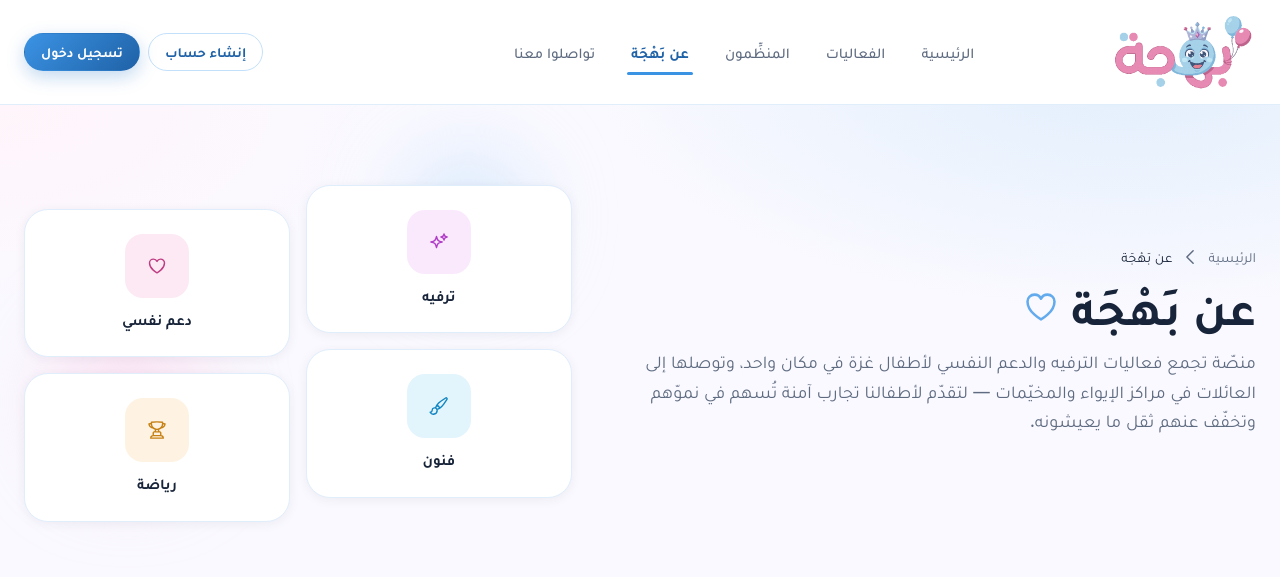
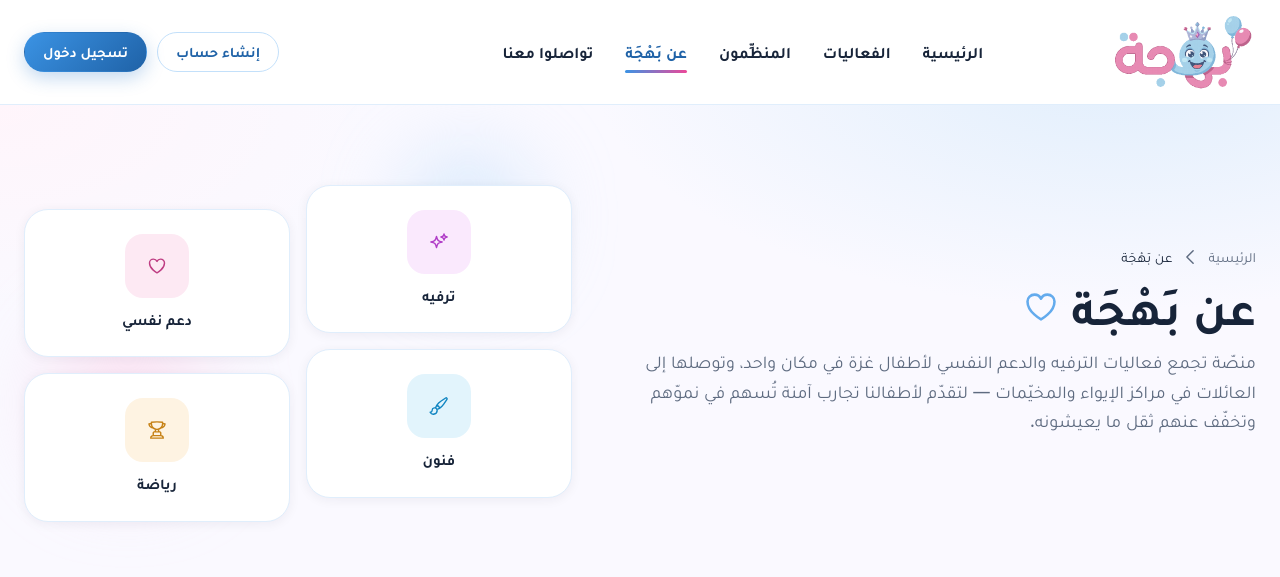
Before and after one commit to mahmoudabuaisha/BahjaDigitalPlatform, a Laravel app: page /about in a window 1280 px wide. Shown: the top 577 px of the page. Run offline with Laravel 12, Linux system fonts and the light colour scheme; data comes from the database, SQL or seed files in the repository; data that the repository does not hold is empty; style sheets or scripts are compiled from the project's sources; some libraries are stand-ins or nearby versions.

Commit message:
ترويسة وبطل أوضح: قائمة داكنة أكبر وهرمية أزرار وزر حساب مريح
- روابط القائمة العلوية حبوب داكنة (16px، وزن 600) بدل النص الباهت،
  والرابط النشط بخط سفلي متدرّج أزرق-وردي
- أرقام الإحصاءات أكبر وأغمق (brand-800 عريض جداً) وتسمياتها داكنة مقروءة
- هرمية أزرار البطل: «تصفّحوا الفعاليات» هو الفعل الأهم فصار btn-lg بارزاً،
  و«سجّلوا فريقكم» زر ثانوي وردي محدَّد لا ينافسه
- زر حساب المستخدم بحشوة مريحة وحدود وظل وصورة رمزية متدرّجة ليقرأ كزر واضح
- قائمة الهاتف بخط أغمق وأكبر

Co-Authored-By: Claude Fable 5 <noreply@anthropic.com>
Claude-Session: https://claude.ai/code/session_018LgyNkNn3B7kpx5rpE6gRf

```diff
--- a/resources/css/app.css
+++ b/resources/css/app.css
@@ -170,7 +170,23 @@
 
     .btn-ghost:hover { background: var(--color-brand-50); }
 
-    .btn-sm { min-height: 38px; padding: 6px 16px; font-size: 14px; }
+    .btn-sm { min-height: 40px; padding: 7px 18px; font-size: 14.5px; }
+
+    /* الزر البطل: للفعل الأهم الوحيد في الصفحة */
+    .btn-lg { min-height: 56px; padding: 14px 30px; font-size: 17px; }
+
+    /* زر ثانوي وردي: حضور لطيف لا ينافس الزر الأساسي */
+    .btn-outline-pink {
+        border-color: #f9a8d4;
+        color: #be185d;
+        background: #fff;
+    }
+
+    .btn-outline-pink:hover {
+        border-color: #ec4899;
+        background: #fdf2f8;
+    }
+
     .btn-block { width: 100%; }
 
     /* — بطاقات — */
@@ -356,31 +372,36 @@
     }
 
     /* — روابط التنقل — */
+    /* روابط القائمة: حبوب داكنة واضحة بدل النص الباهت الرفيع */
     .nav-link {
         position: relative;
-        padding: 8px 4px;
-        font-size: 15px;
-        font-weight: 500;
-        color: var(--color-ink-soft);
+        padding: 10px 14px;
+        font-size: 16px;
+        font-weight: 600;
+        color: var(--color-ink);
         text-decoration: none;
-        transition: color .2s;
+        border-radius: 12px;
+        transition: color .2s, background-color .2s;
     }
 
-    .nav-link:hover { color: var(--color-brand-700); }
+    .nav-link:hover {
+        color: var(--color-brand-700);
+        background: var(--color-brand-50);
+    }
 
     .nav-link[aria-current='page'] {
         color: var(--color-brand-700);
-        font-weight: 700;
+        font-weight: 800;
     }
 
     .nav-link[aria-current='page']::after {
         content: "";
         position: absolute;
-        inset-inline: 0;
-        bottom: -2px;
+        inset-inline: 14px;
+        bottom: 3px;
         height: 3px;
         border-radius: 999px;
-        background: var(--color-brand-500);
+        background: linear-gradient(90deg, var(--color-brand-500), #ec4899);
     }
 
     /* — صورة الغلاف حين لا توجد صورة مرفوعة — */
--- a/resources/views/layouts/app.blade.php
+++ b/resources/views/layouts/app.blade.php
@@ -45,7 +45,7 @@
                 @endif
             </a>
 
-            <nav class="mx-auto hidden items-center gap-7 lg:flex" aria-label="التنقل الرئيسي">
+            <nav class="mx-auto hidden items-center gap-1 lg:flex" aria-label="التنقل الرئيسي">
                 <a href="{{ route('home') }}" class="nav-link" @if(request()->routeIs('home')) aria-current="page" @endif>الرئيسية</a>
                 <a href="{{ route('events.index') }}" class="nav-link" @if(request()->routeIs('events.index')) aria-current="page" @endif>الفعاليات</a>
                 <a href="{{ route('organizers') }}" class="nav-link" @if(request()->routeIs('organizers')) aria-current="page" @endif>المنظِّمون</a>
@@ -53,7 +53,7 @@
                 <a href="{{ route('contact') }}" class="nav-link" @if(request()->routeIs('contact')) aria-current="page" @endif>تواصلوا معنا</a>
             </nav>
 
-            <div class="ms-auto hidden items-center gap-2 lg:flex">
+            <div class="ms-auto hidden items-center gap-2.5 lg:flex">
                 @guest
                     <a href="{{ route('register') }}" class="btn btn-outline btn-sm">إنشاء حساب</a>
                     <a href="{{ route('login') }}" class="btn btn-primary btn-sm">تسجيل دخول</a>
@@ -70,13 +70,14 @@
                     </a>
 
                     <div x-data="{ menu: false }" class="relative">
+                        {{-- زر الحساب: مساحة مريحة وحدود وظل ليقرأ كزر واضح لا كنص --}}
                         <button type="button" @click="menu = ! menu" :aria-expanded="menu ? 'true' : 'false'"
-                                class="btn btn-outline btn-sm">
-                            <span class="grid size-6 place-items-center rounded-full bg-brand-100 text-xs font-bold text-brand-700">
+                                class="flex min-h-[46px] items-center gap-2.5 rounded-full border-[1.5px] border-brand-200 bg-white py-1.5 pe-4 ps-2 text-[15px] font-bold text-ink shadow-sm transition hover:border-brand-400 hover:bg-brand-50">
+                            <span class="grid size-8 shrink-0 place-items-center rounded-full bg-gradient-to-br from-brand-500 to-brand-700 text-sm font-bold text-white">
                                 {{ mb_substr(auth()->user()->name, 0, 1) }}
                             </span>
                             {{ \Illuminate\Support\Str::limit(auth()->user()->name, 14) }}
-                            <x-ui.icon name="chevron-down" class="size-4"/>
+                            <x-ui.icon name="chevron-down" class="size-4 text-brand-500"/>
                         </button>
 
                         <div x-show="menu" x-cloak @click.outside="menu = false" x-transition.opacity
@@ -132,7 +133,7 @@
                 ] as $item)
                     <li>
                         <a href="{{ route($item['route']) }}"
-                           class="flex min-h-[48px] items-center rounded-xl px-3 no-underline {{ request()->routeIs($item['route']) ? 'bg-brand-50 font-bold text-brand-700' : 'text-ink-soft' }}">
+                           class="flex min-h-[48px] items-center rounded-xl px-3 text-base no-underline {{ request()->routeIs($item['route']) ? 'bg-brand-50 font-bold text-brand-700' : 'font-semibold text-ink' }}">
                             {{ $item['label'] }}
                         </a>
                     </li>
```
Also changed, not shown: resources/views/pages/home.blade.php (+9 -7 lines), 4 other files.
